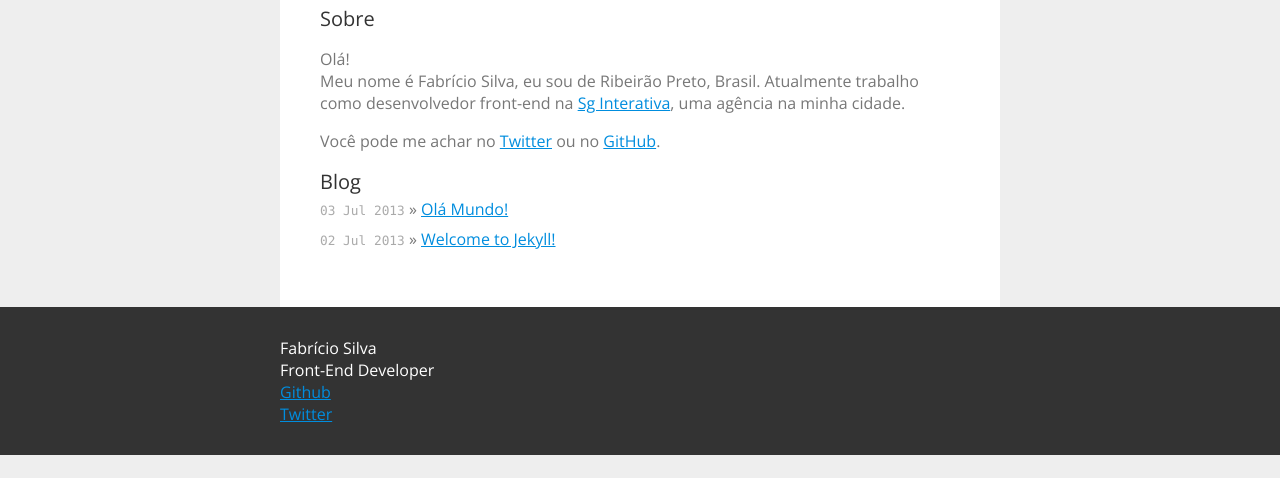
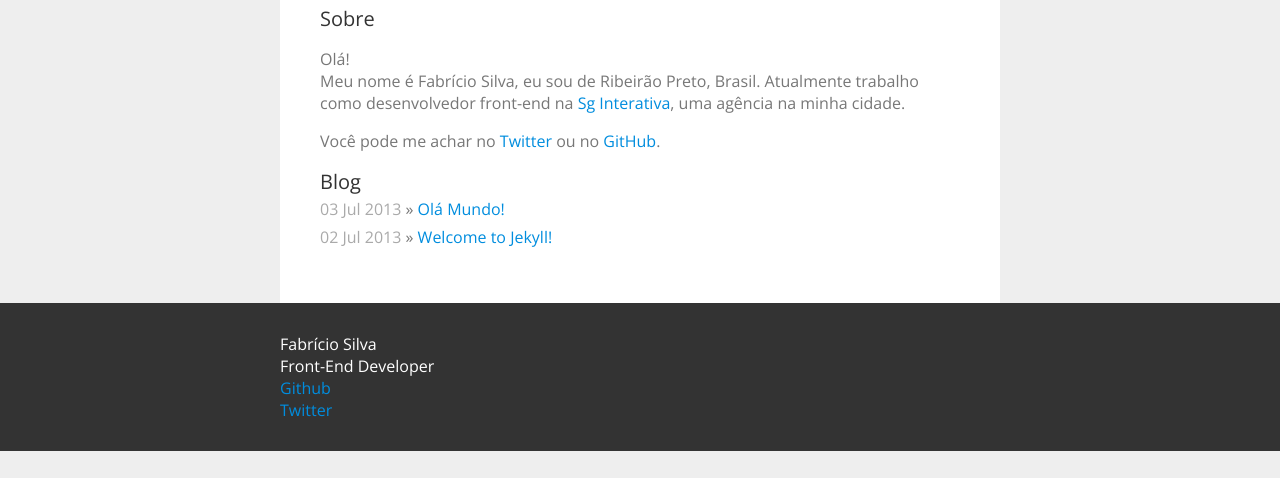
Before and after one commit to fabriciofmsilva/fabriciofmsilva.github.io, a Jekyll site: the page built from index.html, in a window 1280 px wide. Shown: the part 419-897 px from the top of the page. Built offline with Jekyll 4.4.1, drawn with Linux system fonts in a browser that asks for light colours; nearby versions of some CDN libraries.

Commit message:
Edit Style

```diff
--- a/css/main.css
+++ b/css/main.css
@@ -37,12 +37,12 @@
 }
 a {
 	color: #008DDE;
-	text-transform: none;
-	transition: color 0.5s easy-in-out;
+	text-decoration: none;
+	transition: all 0.5s easy-in-out;
 }
 a:hover {
 	color: #19ABFF;
-	transition: color 0.2s easy-in-out;
+	transition: all 0.2s easy-in-out;
 }
 a:visited { }
 table {
@@ -64,10 +64,8 @@
 	line-height: 1.75em;
 }
 
-ul.posts span {
-	color: #aaa;
-	font-family: Monaco, "Courier New", monospace;
-	font-size: 80%;
+.posts-date {
+	color: #AAA;
 }
 
 /*****************************************************************************/
--- a/index.html
+++ b/index.html
@@ -16,7 +16,7 @@
 	<h2>Blog</h2>
 	<ul class="posts">
 		{% for post in site.posts %}
-		<li><span>{{ post.date | date_to_string }}</span> &raquo; <a href="{{ post.url }}">{{ post.title }}</a></li>
+		<li><span class="posts-date">{{ post.date | date_to_string }}</span> &raquo; <a href="{{ post.url }}">{{ post.title }}</a></li>
 		{% endfor %}
 	</ul>
 </section>
```
